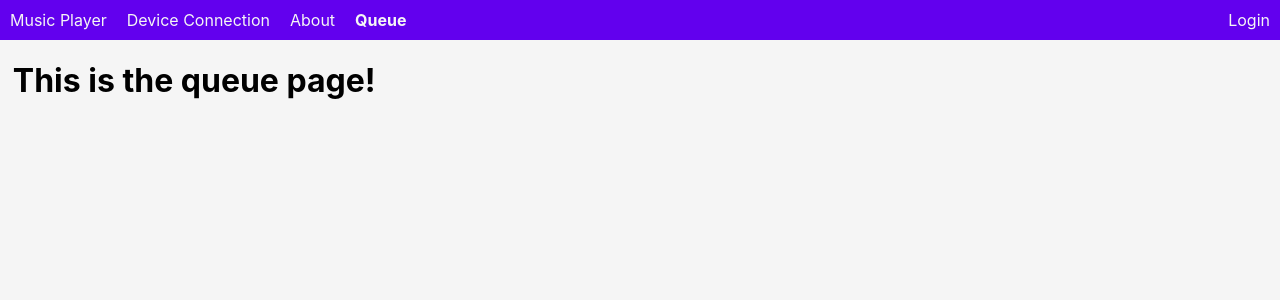
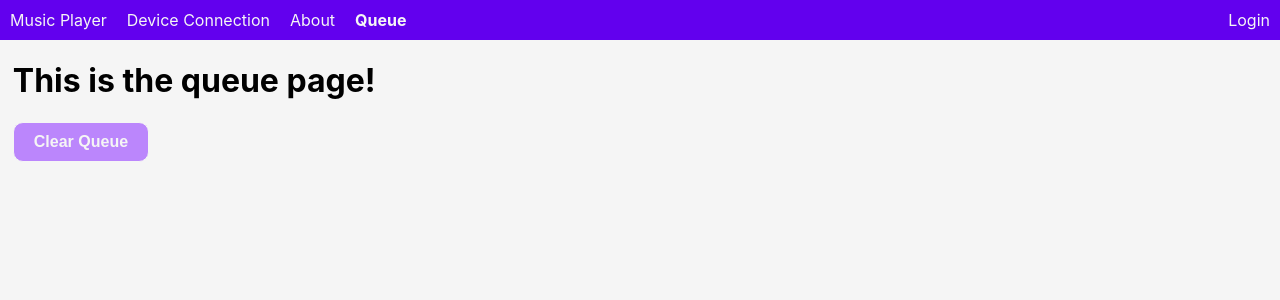
Before and after one commit to rileycleavenger/TheModernJukebox, a React (Create React App) app in the folder the-modern-jukebox-react-app/: page /queue in a window 1280 px wide. Shown: the top 300 px of the page. Built offline with nearby package versions, Linux system fonts and the light colour scheme.

Commit message:
added button to clear the queue

```diff
--- a/the-modern-jukebox-react-app/src/pages/queue/Queue.tsx
+++ b/the-modern-jukebox-react-app/src/pages/queue/Queue.tsx
@@ -1,9 +1,15 @@
 import React from 'react';
+import { clearQueue } from '../../services/SpotifyPostService';
 
 function Queue() {
+  const handleClearQueue = () => {
+    clearQueue();
+  };
+
   return (
     <div>
       <h1>This is the queue page!</h1>
+      <button onClick={handleClearQueue}>Clear Queue</button>
     </div>
   );
 }
```
